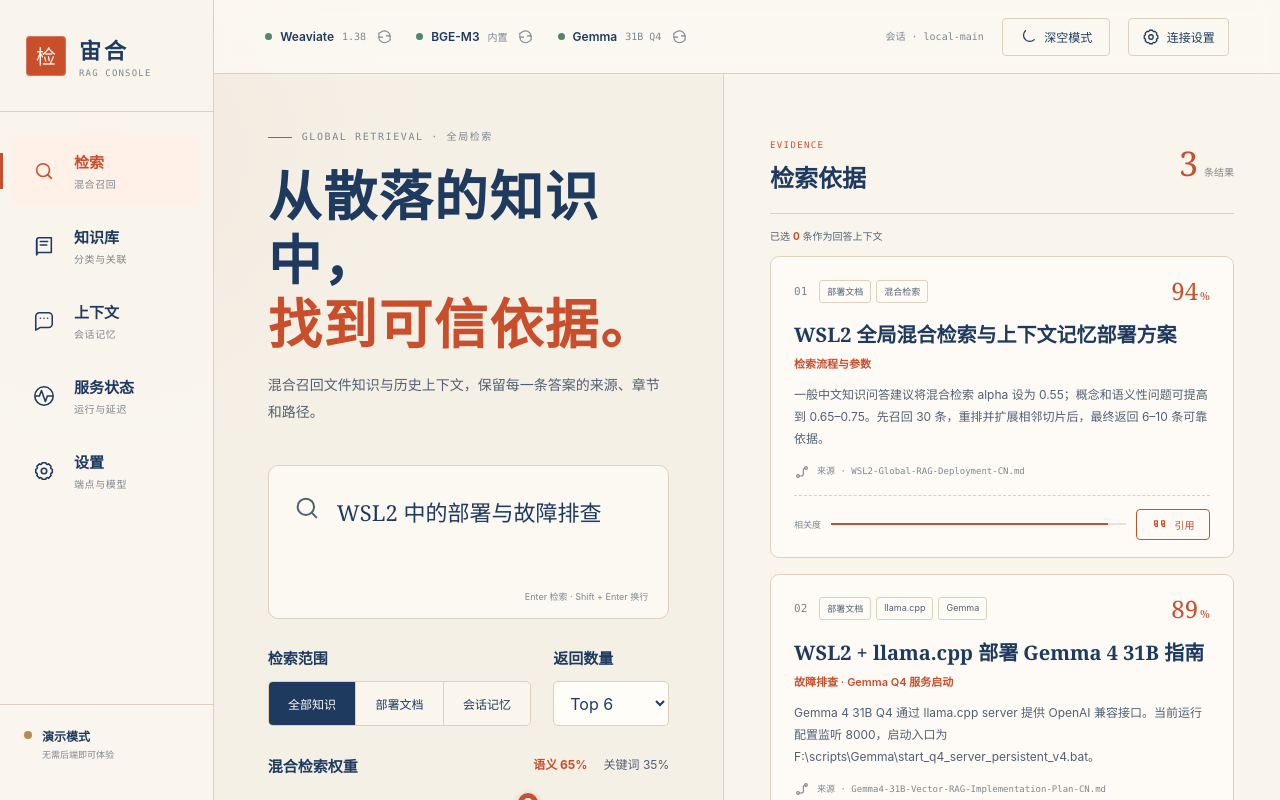
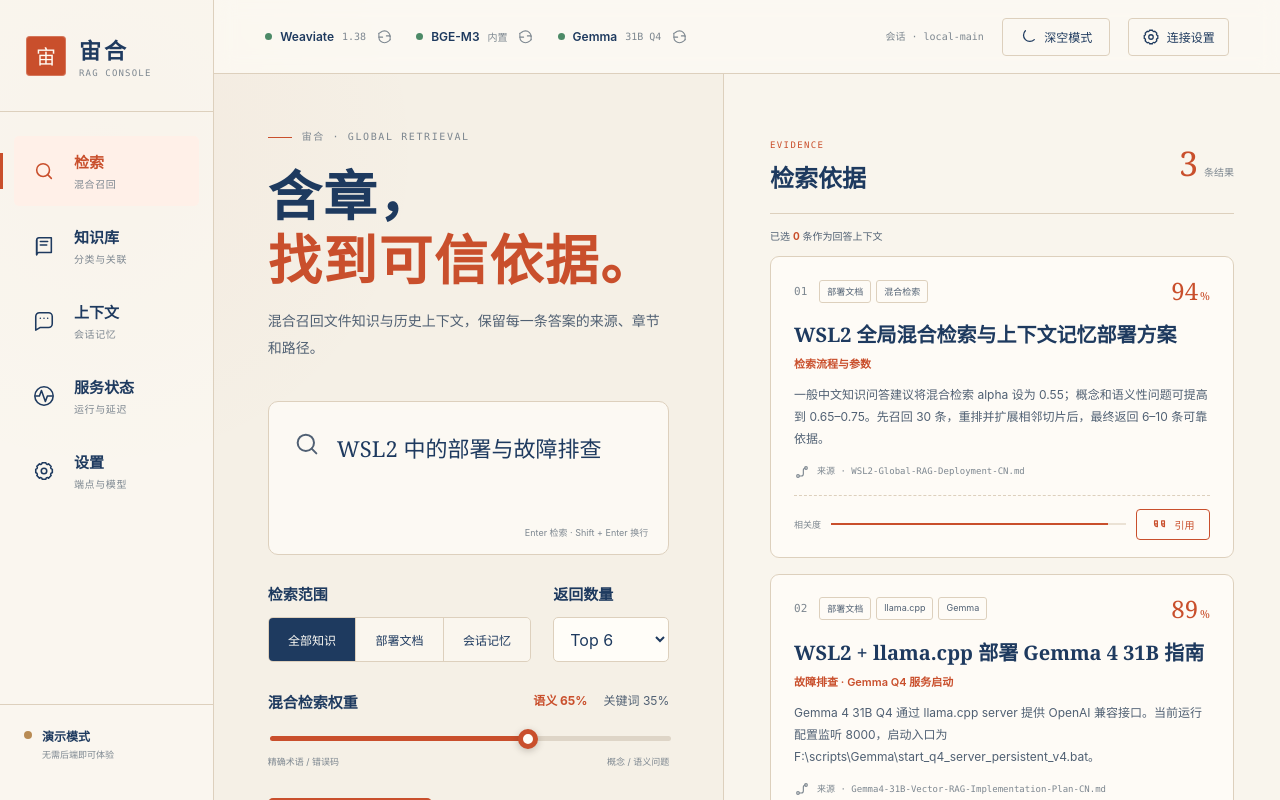
Before and after one commit to baimojushi/Zhouhe-system-global-rag, a Next.js app: page / in a window 1280 px wide. Shown: the top 800 px of the page. Built offline with nearby package versions, Linux system fonts and the light colour scheme.

Commit message:
feat: add 宙合 branding and classical Chinese random hero phrases

```diff
--- a/app/layout.tsx
+++ b/app/layout.tsx
@@ -2,7 +2,7 @@ import type { Metadata } from "next";
 import "./globals.css";
 
 export const metadata: Metadata = {
-  title: "全局 RAG 检索工作台",
+  title: "宙合 — 全局 RAG 检索工作台",
   description: "连接 Weaviate、内置 BGE-M3 与 llama.cpp Gemma 的本地混合检索界面。",
   icons: {
     icon: "/favicon.svg",
--- a/app/page.tsx
+++ b/app/page.tsx
@@ -2,6 +2,32 @@
 
 import { FormEvent, useEffect, useMemo, useRef, useState } from "react";
 import { KnowledgeWorkbench } from "./knowledge-workbench";
+
+// Classical Chinese two-character phrases, randomly selected per page load
+const classicalPhrases = [
+  "守拙", "知止", "归真", "素心", "无涯", "问道", "格物", "致知",
+  "明德", "至善", "玄览", "守静", "见素", "抱朴", "不争", "上善",
+  "若水", "观复", "归根", "知常", "见微", "知著", "浮生", "执念",
+  "中庸", "大道", "玄牝", "栖迟", "诚意", "正心", "修身", "慎独",
+  "博文", "约礼", "游丝", "有涯", "知足", "善渊", "处下", "含德",
+  "含章", "可贞", "明夷", "谦光", "豫行", "随风", "蛊弊", "临民",
+  "观国", "噬嗑", "贲饰", "剥复", "无妄", "大畜", "颐养", "坎习",
+  "离明", "咸感", "恒久", "遁世", "大壮", "晋明", "家人正", "睽异",
+  "蹇难", "解惑", "损益", "夬决", "姤遇", "萃聚", "升进", "困穷",
+  "井养", "革故", "鼎新", "震动", "艮止", "渐进", "归妹", "丰盈",
+  "旅寓", "巽入", "兑说", "涣散", "节制", "中孚", "小过", "既济",
+  "未济", "乾坤", "泰和", "否闭", "同人", "大有", "谦益", "豫备",
+  "随缘", "蛊惑", "临事", "观象", "噬合", "贲华", "剥落", "复始",
+  "无咎", "大畜", "颐和", "坎陷", "离照", "咸通", "恒常", "遁藏",
+  "壮志", "晋升", "家人", "睽违", "蹇涩", "解颐", "损谦", "夬断",
+  "姤合", "萃华", "升腾", "困顿", "井渫", "革面", "鼎立", "震恐",
+  "艮石", "渐悟", "归藏", "丰年", "旅途", "巽风", "兑泽", "涣然",
+  "节操", "信孚", "过化", "济川", "未央",
+];
+
+function randomPhrase(): string {
+  return classicalPhrases[Math.floor(Math.random() * classicalPhrases.length)];
+}
 
 type View = "search" | "library" | "memory" | "status" | "settings";
 type HealthState = "online" | "offline" | "checking";
@@ -284,6 +310,7 @@ function toResult(item: Record<string, unknown>, index: number): SearchResult {
 }
 
 export default function Home() {
+  const [heroPhrase] = useState(randomPhrase);
   const [view, setView] = useState<View>("search");
   const [settings, setSettings] = useState<Settings>(defaultSettings);
   const [skyFrame, setSkyFrame] = useState<SkyFrame>(fallbackSkyFrame);
@@ -528,8 +555,8 @@ export default function Home() {
     >
       <DeepSpaceBackdrop active={settings.theme === "night"} overlay={settings.syntheticOverlay} imageUrl={skyFrame.imageUrl} density={settings.stellarDensity} limitingMagnitude={settings.limitingMagnitude} twinkle={settings.twinkleStrength}/>
       <aside className="sidebar">
-        <div className="brand" aria-label="全局 RAG 检索工作台">
-          <span className="brand-seal">检</span>
+        <div className="brand" aria-label="宙合 RAG 检索工作台">
+          <span className="brand-seal">宙</span>
           <span className="brand-copy"><b>宙合</b><small>RAG CONSOLE</small></span>
         </div>
         <nav aria-label="主导航">
@@ -548,7 +575,7 @@ export default function Home() {
 
       <section className="workspace">
         <header className="topbar">
-          <div className="mobile-brand"><span className="brand-seal">检</span><b>宙合</b></div>
+          <div className="mobile-brand"><span className="brand-seal">宙</span><b>宙合</b></div>
           <div className="service-strip">
             {([ ["weaviate", "Weaviate", "1.38"], ["gateway", "BGE-M3", "内置"], ["llm", "Gemma", "31B Q4"] ] as [ServiceKey, string, string][]).map(([key, label, meta]) => (
               <div key={key} className="service-pill-wrapper">
@@ -590,8 +617,8 @@ export default function Home() {
         {view === "search" && (
           <div className="page search-page">
             <section className="search-column">
-              <div className="eyebrow"><span/>GLOBAL RETRIEVAL · 全局检索</div>
-              <h1>从散落的知识中，<br/><em>找到可信依据。</em></h1>
+              <div className="eyebrow"><span/>宙合 · GLOBAL RETRIEVAL</div>
+              <h1>{heroPhrase}，<br/><em>找到可信依据。</em></h1>
               <p className="intro">混合召回文件知识与历史上下文，保留每一条答案的来源、章节和路径。</p>
 
               <form onSubmit={runSearch} className="search-form">
```
